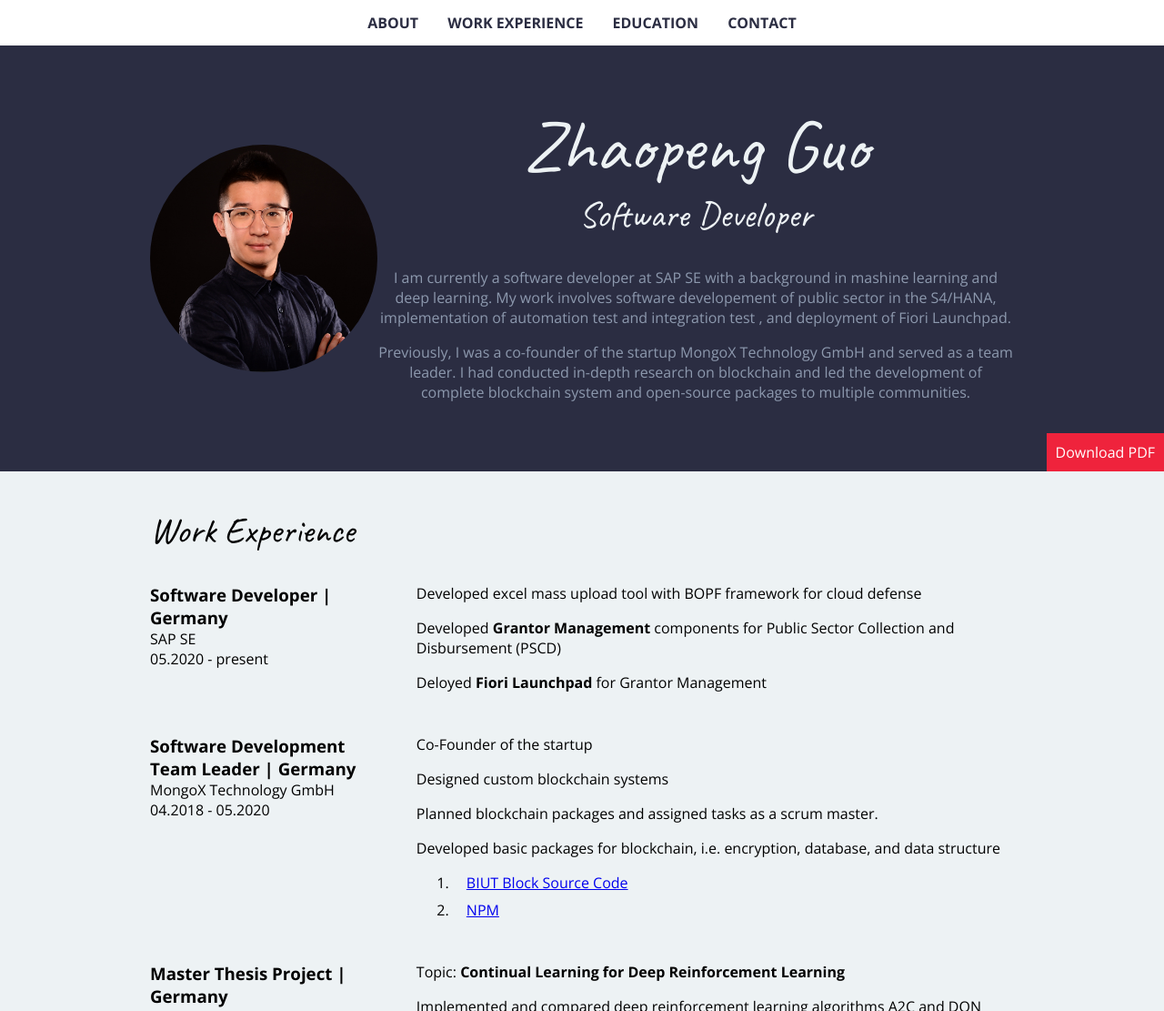
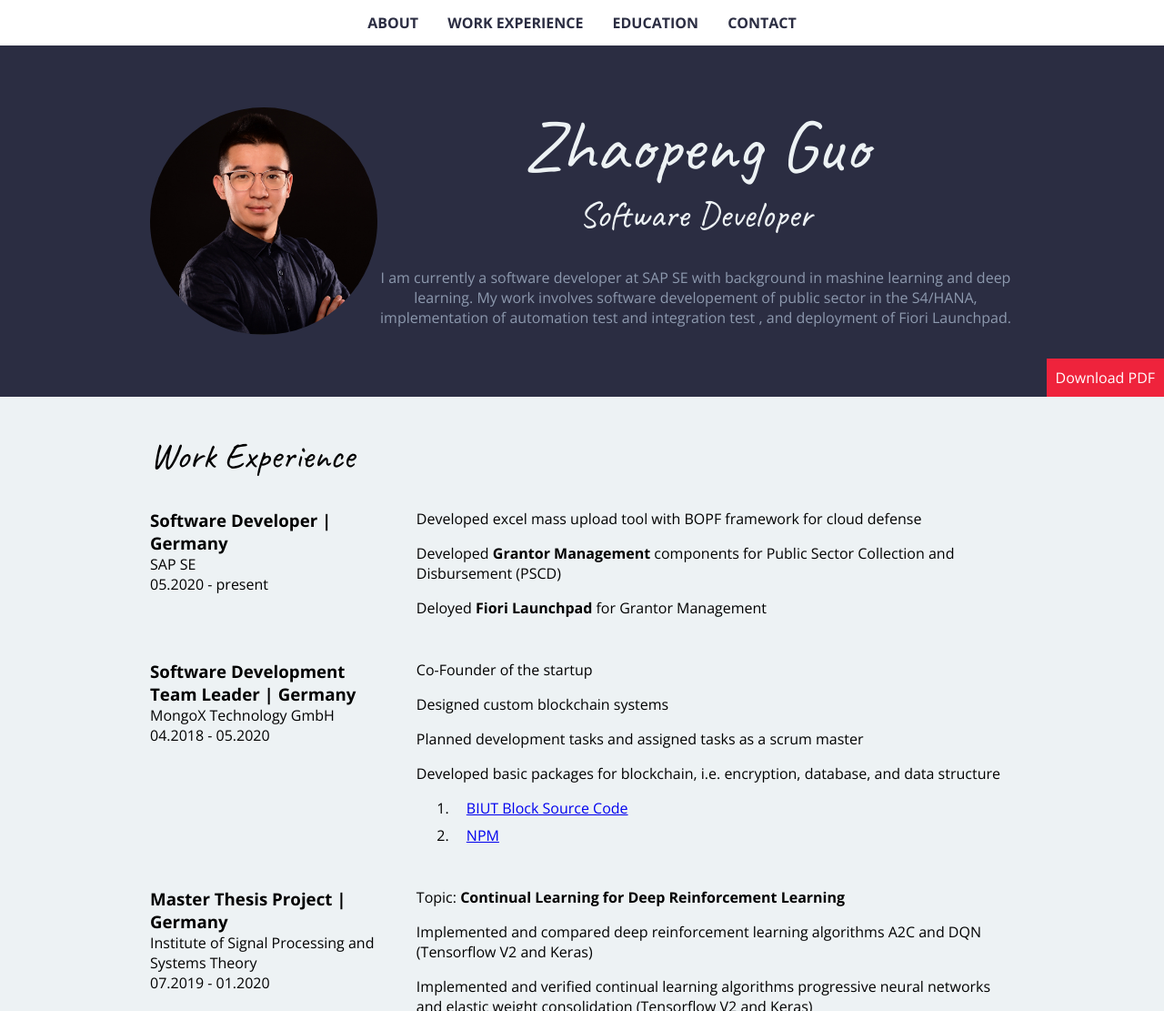
Before and after one commit to g277321/zhaopeng.github.io, a plain HTML site: page index.html in a window 1280 px wide. Shown: the top 1111 px of the page at 91% size. Drawn offline with nearby package versions, Linux system fonts and the light colour scheme.

Commit message:
fixed bugs

```diff
--- a/index.html
+++ b/index.html
@@ -21,16 +21,16 @@
                 <h1>Zhaopeng Guo</h1>
                 <h2>Software Developer</h2>
                 <p>
-                   I am currently a software developer at SAP SE with a background in mashine learning and deep learning.
+                   I am currently a software developer at SAP SE with background in mashine learning and deep learning.
                    My work involves software developement of public sector in the S4/HANA, implementation of automation test and integration test
                    , and deployment of Fiori Launchpad.
                 </p>
 
-                <p>
+                <!-- <p>
                    Previously, I was a co-founder of the startup MongoX Technology GmbH and served as a team leader.
                    I had conducted in-depth research on blockchain and led the development of
                    complete blockchain system and open-source packages to multiple communities.
-                </p>
+                </p> -->
 
                 <!-- <p>
                    During my master's study, I had extensive course training on probability theory, statistics,
@@ -72,7 +72,7 @@
                          <div class="job-description">
                             <p>Co-Founder of the startup</p>
                             <p>Designed custom blockchain systems</p>
-                            <p>Planned blockchain packages and assigned tasks as a scrum master.</p>
+                            <p>Planned development tasks and assigned tasks as a scrum master</p>
                             <P>Developed basic packages for blockchain, i.e. encryption, database, and data structure </P>
                             <ol>
                                 <li><a href="https://github.com/BIUT-Block" >BIUT Block Source Code</a></li>
```
